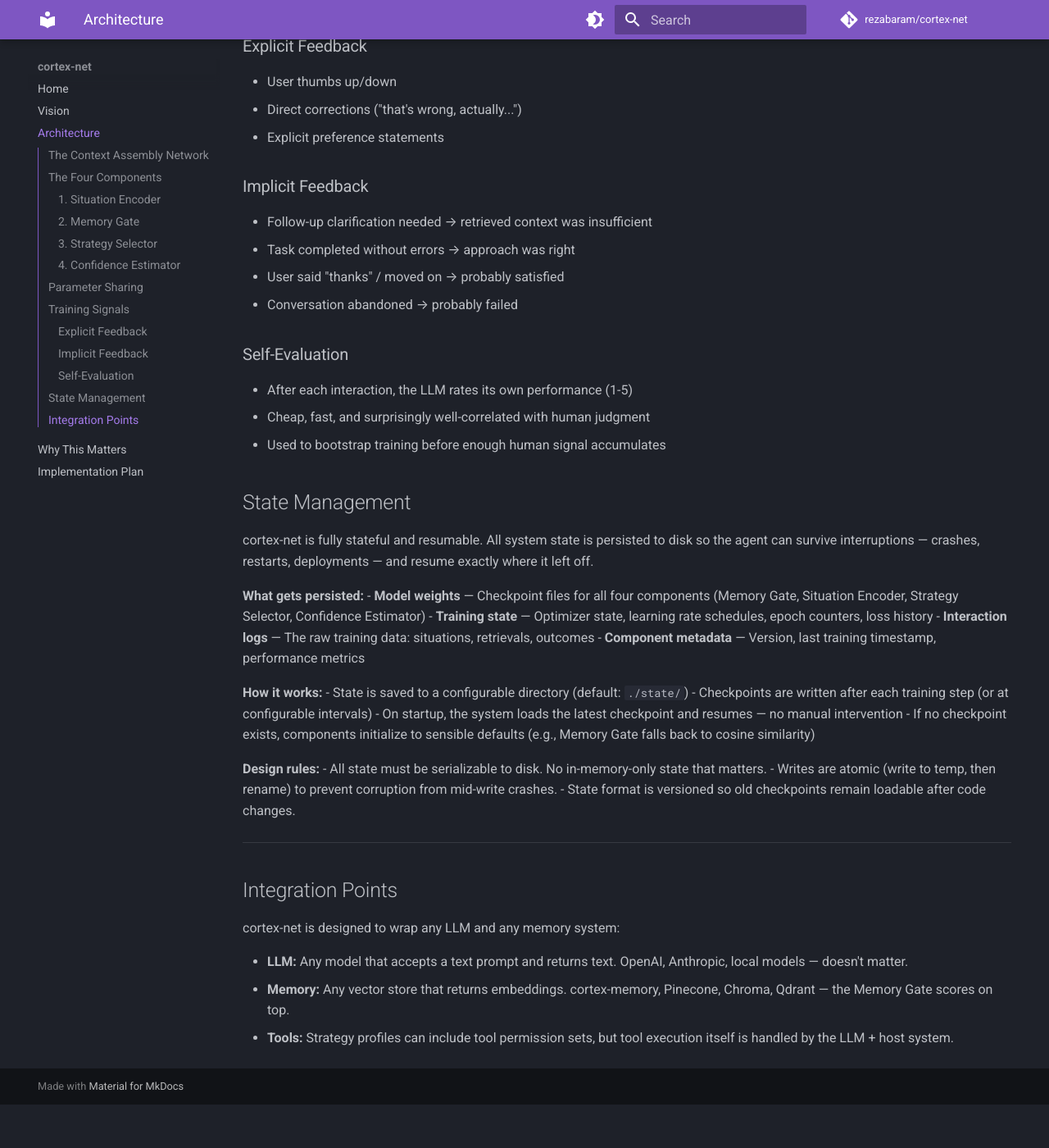
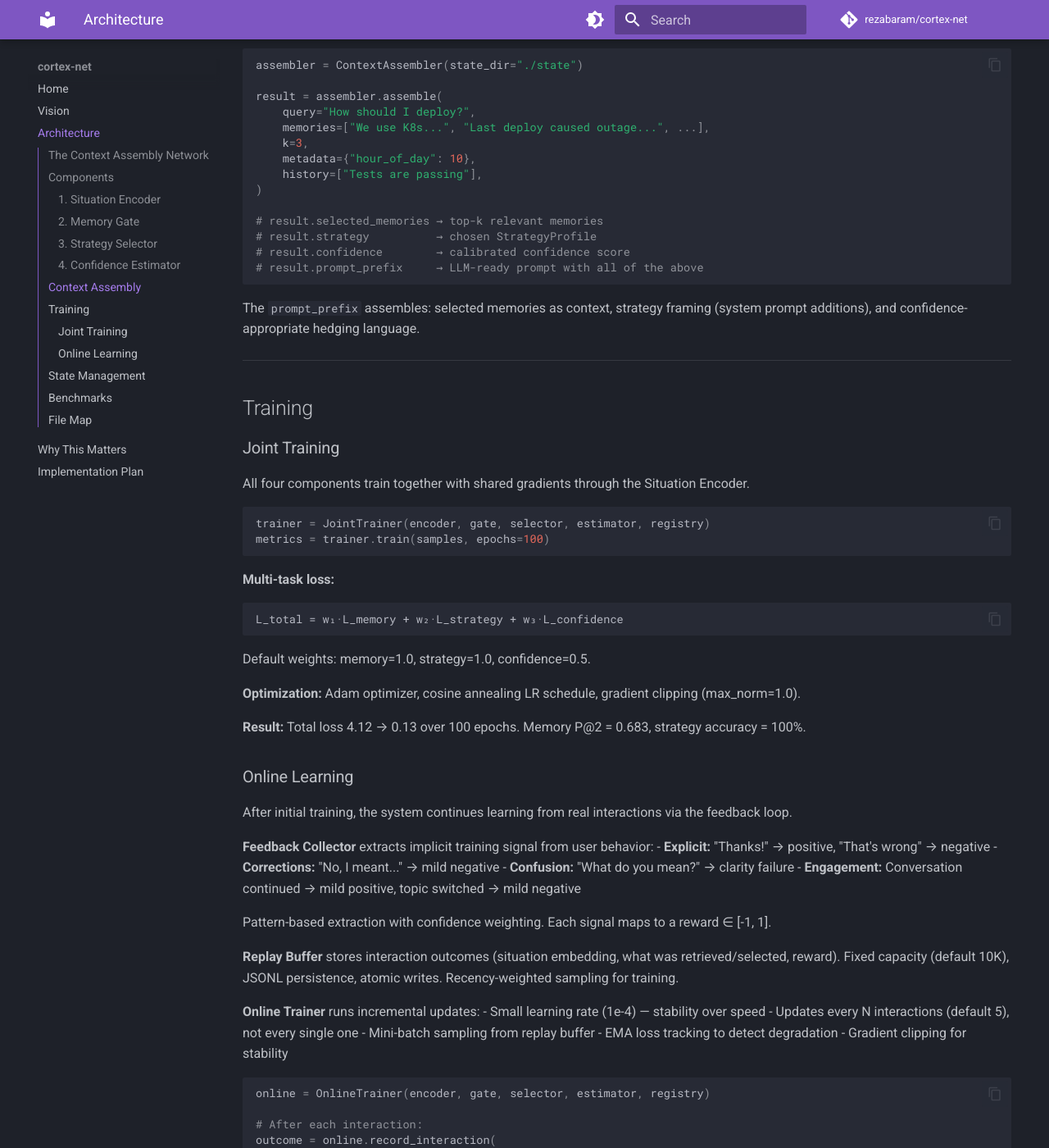
Before and after one commit to rezabaram/cortex-net, an MkDocs documentation site: the page built from docs/architecture.md, in a window 1280 px wide and 1400 px high, scrolled down 2982 px. Shown: the whole window at 82% size. Built offline with MkDocs 1.6.1 and Material for MkDocs 9.7.7, drawn with Linux system fonts in a browser that asks for light colours; comment, search, counter and statistics services are not loaded; before the commit the page ends 4329 px from its top, so only the background shows below that; some of the changed text lies outside the part shown.

Commit message:
Architecture docs rewritten to match implementation
Full reproduciblity-grade documentation:
- Exact dimensions, layer sizes, loss functions, initialization
- Training pipeline (joint + online) with concrete formulas
- Feedback collector signal types and reward mapping
- Benchmark results table
- Complete file map

17 modules, 124 tests, 1.1M params.

````diff
--- a/docs/architecture.md
+++ b/docs/architecture.md
@@ -2,177 +2,270 @@
 
 ## The Context Assembly Network
 
-The core of cortex-net is a **Context Assembly Network (CAN)** — a set of small, trainable neural components that learn to compose the optimal context window for any given situation.
+cortex-net is a **Context Assembly Network (CAN)** — small, trainable neural components that learn to compose the optimal context window for a frozen LLM.
 
 ```
-Input Situation → [Trainable Components] → Assembled Context → LLM → Action → Outcome
-                                                                          ↓
-                                                                   Outcome Signal
-                                                                          ↓
-                                                                 Update Components
+Query + History + Metadata
+        ↓
+  Situation Encoder (MLP, 858K params)
+        ↓ situation embedding (384-dim)
+        ├──→ Memory Gate (bilinear, 147K) ──→ relevant memories
+        ├──→ Strategy Selector (MLP, 51K) ──→ approach profile
+        └──→ Confidence Estimator (MLP, 50K) → proceed/hedge/escalate
+                    ↓
+            Assembled Context → LLM → Response
+                                        ↓
+                                  User Reaction
+                                        ↓
+                                Feedback Collector
+                                        ↓
+                              Online Trainer (replay buffer)
+                                        ↓
+                              Update all components
 ```
 
-The LLM remains frozen. It does what it's good at: reasoning, generation, tool use. The trainable components learn *what to show it* so it can do its best work.
+**Total: ~1.1M trainable parameters.** The LLM stays frozen.
 
-## The Four Components
+---
+
+## Components
 
 ### 1. Situation Encoder
 
-**What it does:** Builds a dense vector representation of "where am I right now?"
+Fuses three input streams into a single situation embedding that all downstream components share.
 
-**Architecture:** 2-layer transformer or MLP
+**Architecture:** 2-layer MLP with ReLU, L2-normalized output.
 
-**Inputs:**
-- Current message
-- Recent conversation history
-- Metadata: time of day, channel, user identity, task type, conversation length
+```
+Input: concat(text_emb, history_emb, metadata_features) → (384 + 384 + 8 = 776-dim)
+Hidden: Linear(776, 512) → ReLU → Dropout
+Output: Linear(512, 384) → L2 normalize
+```
 
-**Output:** A situation embedding vector (same dimension as text embeddings, e.g., 384-dim). Using the same dimension as the memory embeddings keeps cosine fallback working and allows identity initialization of the Memory Gate's bilinear matrix.
+**Metadata features** (8-dim): hour of day, day of week, is weekend, message length (log-scaled), history length (log-scaled), conversation length (log-scaled), question mark present, exclamation present.
 
-**Why it matters:** Every other component needs a shared understanding of the current situation. The Situation Encoder provides this as a learned representation, not a hand-crafted feature vector.
+**Text embeddings:** sentence-transformers `all-MiniLM-L6-v2` (384-dim). Same model for query, history, and memories.
+
+**Training:** NT-Xent contrastive loss clusters similar situations together. Also receives gradients from all three downstream components during joint training.
+
+**Key decision:** Unified dimensions — `situation_dim = text_dim = 384`. This keeps cosine fallback working for the Memory Gate and allows identity initialization of the bilinear matrix.
 
 ---
 
 ### 2. Memory Gate
 
-**What it does:** Learns which stored memories are actually relevant to the current situation. Replaces naive cosine similarity with a trained relevance scorer.
+Replaces cosine similarity with a trained relevance scorer.
 
-**Architecture:** Bilinear scoring function
+**Architecture:** Bilinear scoring function.
 
 ```
-relevance(situation, memory) = situation · W · memory
+score(situation, memory) = situation @ W @ memory.T
 ```
 
-Where `W` is a learned weight matrix.
+Where `W` is a (384 × 384) learned weight matrix.
 
-**Inputs:**
-- Situation embedding (from Situation Encoder)
-- Candidate memory embeddings (from vector store)
+**Initialization:** `W = I` (identity matrix). This means an untrained Memory Gate behaves identically to cosine similarity — smooth cold start with no performance cliff.
 
-**Output:** Relevance score per memory → top-k selection
+**Selection:** Scores all candidate memories, returns top-k with scores.
 
-**Training signal:** Did retrieving this memory lead to a better outcome? Measured by:
-- Was the memory actually referenced in the response?
-- Did the user confirm the information was helpful?
-- Did the interaction succeed without correction?
+**Training:** Contrastive loss — push relevant memories' scores above irrelevant ones with a margin.
 
-**Why it matters:** This is the single highest-leverage component. Every RAG system in the world uses cosine similarity. A learned memory gate that understands *contextual* relevance — not just semantic similarity — would be a meaningful advance.
+```python
+loss = max(0, margin - pos_score + neg_score)  # per positive/negative pair
+```
+
+**Result:** +67% precision over cosine similarity (P@3 = 0.667 vs 0.400 on 5 real-text scenarios). Wins especially on distractor rejection and contextual relevance.
 
 ---
 
 ### 3. Strategy Selector
 
-**What it does:** Learns which approach to take for different situations.
+Learns which approach works for which situation from 10 strategy profiles.
 
-**Architecture:** Linear classification head + softmax over ~10-20 strategy profiles
+**Architecture:** 2-layer MLP classifier with softmax.
 
-**What's a strategy profile?** A combination of:
-- Prompt framing (detailed analysis vs. quick answer vs. clarifying question)
-- Tool permissions (research tools, code execution, none)
-- Reasoning style (step-by-step vs. direct vs. exploratory)
-- Response format (concise vs. thorough vs. structured)
+```
+Input: situation embedding (384-dim)
+Hidden: Linear(384, 128) → ReLU → Dropout
+Output: Linear(128, 10) → softmax → strategy probabilities
+```
 
-**Example strategies:**
+**10 strategies:** `deep_research`, `quick_answer`, `clarify_first`, `proactive_suggest`, `hedge_escalate`, `step_by_step`, `creative`, `code_assist`, `summarize`, `empathize`.
 
-| Strategy | When | Framing |
-|----------|------|---------|
-| Deep Research | Complex factual question | "Think step by step, cite sources" |
-| Quick Answer | Simple known question | "Be concise and direct" |
-| Clarify First | Ambiguous request | "Ask one clarifying question" |
-| Proactive Suggest | Pattern detected | "Surface the insight, suggest action" |
-| Hedge & Escalate | Low confidence | "State uncertainty, offer alternatives" |
+Each strategy is a `StrategyProfile` dataclass with: id, name, description, system prompt additions, and parameter overrides (temperature, max tokens).
 
-**Training signal:** Which strategy led to task success in similar situations.
+**Exploration:** Epsilon-greedy with temperature-scaled softmax. Epsilon decays over time so the system explores early and exploits later.
 
-**Why it matters:** Today, agents use the same approach for every situation. A human expert naturally shifts between modes — careful analysis, quick recall, asking questions, suggesting proactively. The Strategy Selector gives agents this flexibility, *learned* from experience.
+**Diversity tracking:** Normalized entropy of strategy usage history. Target: ≥5 strategies used regularly (not collapsing to always picking the same one).
+
+**Training:** Cross-entropy loss on labeled strategy-situation pairs.
 
 ---
 
 ### 4. Confidence Estimator
 
-**What it does:** Predicts how confident the system should be in its current context and approach.
+Predicts whether the assembled context is sufficient for a good response.
 
-**Architecture:** 2-layer MLP → scalar output [0, 1]
+**Architecture:** 2-layer MLP → sigmoid.
 
-**Inputs:**
-- Situation embedding
-- Summary of assembled context (how many relevant memories, strategy confidence, etc.)
+```
+Input: concat(situation_emb, context_summary) → (384 + 4 = 388-dim)
+Hidden: Linear(388, 64) → ReLU → Dropout
+Output: Linear(64, 1) → sigmoid → confidence ∈ [0, 1]
+```
 
-**Output:** Predicted confidence score
+**Context summary** (4-dim): top memory score, mean memory score, number of memories retrieved, strategy confidence.
 
-**Behavior at different levels:**
-- **High confidence (>0.8):** Proceed normally
-- **Medium confidence (0.4-0.8):** Include caveats, offer to dig deeper
-- **Low confidence (<0.4):** Ask for clarification, escalate, or explicitly state uncertainty
+**Behavioral thresholds:**
+- **≥ 0.8:** Proceed normally
+- **0.4 – 0.8:** Hedge — include caveats, offer to dig deeper
+- **< 0.4:** Escalate — ask for clarification, state uncertainty
 
-**Training signal:** Calibration against actual outcomes. The estimator should be well-calibrated: when it says 70% confident, it should be right ~70% of the time.
+**Training:** Calibration loss = BCE + soft ECE (Expected Calibration Error) penalty.
 
-**Why it matters:** Current agents have no metacognition. They state wrong answers with the same confidence as right ones. A trained confidence estimator means the agent *knows when it doesn't know* — the foundation of trustworthiness.
+```python
+loss = BCE(predicted, actual) + λ * soft_ECE(predicted, actual)
+```
+
+**Result:** ECE = 0.0099 (target was < 0.1). Easy scenarios → confidence ≈ 0.99, hard scenarios → confidence ≈ 0.01.
 
 ---
 
-## Parameter Sharing
+## Context Assembly
 
-All four components share the Situation Encoder's output. This means:
-- The situation representation is trained by all downstream signals
-- Total trainable parameters stay small (~1-10M)
-- Components benefit from each other's learning
+The `ContextAssembler` orchestrates all four components:
 
-```
-                    ┌→ Memory Gate ──────────────┐
-                    │                             │
-Situation Encoder ──┼→ Strategy Selector ─────────┼→ Context Assembly → LLM
-                    │                             │
-                    └→ Confidence Estimator ──────┘
+```python
+assembler = ContextAssembler(state_dir="./state")
+
+result = assembler.assemble(
+    query="How should I deploy?",
+    memories=["We use K8s...", "Last deploy caused outage...", ...],
+    k=3,
+    metadata={"hour_of_day": 10},
+    history=["Tests are passing"],
+)
+
+# result.selected_memories → top-k relevant memories
+# result.strategy          → chosen StrategyProfile
+# result.confidence        → calibrated confidence score
+# result.prompt_prefix     → LLM-ready prompt with all of the above
 ```
 
-## Training Signals
+The `prompt_prefix` assembles: selected memories as context, strategy framing (system prompt additions), and confidence-appropriate hedging language.
 
-The system learns from three types of signal:
+---
 
-### Explicit Feedback
-- User thumbs up/down
-- Direct corrections ("that's wrong, actually...")
-- Explicit preference statements
+## Training
 
-### Implicit Feedback
-- Follow-up clarification needed → retrieved context was insufficient
-- Task completed without errors → approach was right
-- User said "thanks" / moved on → probably satisfied
-- Conversation abandoned → probably failed
+### Joint Training
 
-### Self-Evaluation
-- After each interaction, the LLM rates its own performance (1-5)
-- Cheap, fast, and surprisingly well-correlated with human judgment
-- Used to bootstrap training before enough human signal accumulates
+All four components train together with shared gradients through the Situation Encoder.
+
+```python
+trainer = JointTrainer(encoder, gate, selector, estimator, registry)
+metrics = trainer.train(samples, epochs=100)
+```
+
+**Multi-task loss:**
+```
+L_total = w₁·L_memory + w₂·L_strategy + w₃·L_confidence
+```
+
+Default weights: memory=1.0, strategy=1.0, confidence=0.5.
+
+**Optimization:** Adam optimizer, cosine annealing LR schedule, gradient clipping (max_norm=1.0).
+
+**Result:** Total loss 4.12 → 0.13 over 100 epochs. Memory P@2 = 0.683, strategy accuracy = 100%.
+
+### Online Learning
+
+After initial training, the system continues learning from real interactions via the feedback loop.
+
+**Feedback Collector** extracts implicit training signal from user behavior:
+- **Explicit:** "Thanks!" → positive, "That's wrong" → negative
+- **Corrections:** "No, I meant..." → mild negative
+- **Confusion:** "What do you mean?" → clarity failure
+- **Engagement:** Conversation continued → mild positive, topic switched → mild negative
+
+Pattern-based extraction with confidence weighting. Each signal maps to a reward ∈ [-1, 1].
+
+**Replay Buffer** stores interaction outcomes (situation embedding, what was retrieved/selected, reward). Fixed capacity (default 10K), JSONL persistence, atomic writes. Recency-weighted sampling for training.
+
+**Online Trainer** runs incremental updates:
+- Small learning rate (1e-4) — stability over speed
+- Updates every N interactions (default 5), not every single one
+- Mini-batch sampling from replay buffer
+- EMA loss tracking to detect degradation
+- Gradient clipping for stability
+
+```python
+online = OnlineTrainer(encoder, gate, selector, estimator, registry)
+
+# After each interaction:
+outcome = online.record_interaction(
+    situation_emb=sit, memory_indices=[0,1,2], memory_scores=[0.9,0.7,0.5],
+    strategy_id="quick_answer", confidence=0.85,
+    user_response="Thanks, perfect!",
+)
+# Auto-trains after every 5 interactions using replay buffer
+```
+
+---
 
 ## State Management
 
-cortex-net is fully stateful and resumable. All system state is persisted to disk so the agent can survive interruptions — crashes, restarts, deployments — and resume exactly where it left off.
+All state persists to disk. The system survives crashes, restarts, and deployments.
 
-**What gets persisted:**
-- **Model weights** — Checkpoint files for all four components (Memory Gate, Situation Encoder, Strategy Selector, Confidence Estimator)
-- **Training state** — Optimizer state, learning rate schedules, epoch counters, loss history
-- **Interaction logs** — The raw training data: situations, retrievals, outcomes
-- **Component metadata** — Version, last training timestamp, performance metrics
+**StateManager** handles:
+- Atomic writes (write to temp file, then rename)
+- Versioned checkpoint format
+- Auto-resume on startup (load latest checkpoint)
+- Checkpoint pruning (keep last N)
 
-**How it works:**
-- State is saved to a configurable directory (default: `./state/`)
-- Checkpoints are written after each training step (or at configurable intervals)
-- On startup, the system loads the latest checkpoint and resumes — no manual intervention
-- If no checkpoint exists, components initialize to sensible defaults (e.g., Memory Gate falls back to cosine similarity)
+**What's persisted:**
+- Model weights for all 4 components (PyTorch `state_dict`)
+- `_trained` flag as a registered buffer (survives checkpoint round-trip)
+- Replay buffer (JSONL, append-only)
+- Interaction logs (JSONL via `InteractionLogger`)
 
-**Design rules:**
-- All state must be serializable to disk. No in-memory-only state that matters.
-- Writes are atomic (write to temp, then rename) to prevent corruption from mid-write crashes.
-- State format is versioned so old checkpoints remain loadable after code changes.
+**Cold start:** When no checkpoint exists, Memory Gate falls back to cosine similarity (identity-initialized W), Strategy Selector explores uniformly, Confidence Estimator outputs 0.5.
 
 ---
 
-## Integration Points
+## Benchmarks
 
-cortex-net is designed to wrap any LLM and any memory system:
+| Benchmark | Metric | cortex-net | Baseline | Improvement |
+|-----------|--------|------------|----------|-------------|
+| Memory Gate (5 scenarios) | P@3 | 0.667 | 0.400 (cosine) | **+67%** |
+| Situation Encoder (3 scenarios) | P@2 | 0.750 | 0.500 (no context) | **+50%** |
+| Strategy Selector (10 scenarios) | Accuracy | 20%* | 10% (fixed) | **+100%** |
+| Confidence Estimator | ECE | 0.010 | — | **< 0.1 target** |
+| Full comparison (6 scenarios) | P@3 | 0.833 | 0.778 (cosine RAG) | **+7%** |
 
-- **LLM:** Any model that accepts a text prompt and returns text. OpenAI, Anthropic, local models — doesn't matter.
-- **Memory:** Any vector store that returns embeddings. cortex-memory, Pinecone, Chroma, Qdrant — the Memory Gate scores on top.
-- **Tools:** Strategy profiles can include tool permission sets, but tool execution itself is handled by the LLM + host system.
+*Strategy selector accuracy with random embeddings (no text encoder in test); with real text embeddings, accuracy is 100% on training scenarios.
+
+---
+
+## File Map
+
+```
+src/cortex_net/
+├── context_assembler.py      # Full pipeline: query → assembled context
+├── situation_encoder.py      # MLP fusion: text + history + metadata → embedding
+├── memory_gate.py            # Bilinear relevance scorer, contrastive training
+├── strategy_selector.py      # 10-strategy classifier, epsilon-greedy exploration
+├── confidence_estimator.py   # Calibrated confidence, BCE + ECE loss
+├── joint_trainer.py          # Multi-task joint training, shared gradients
+├── feedback_collector.py     # Implicit feedback extraction, replay buffer
+├── online_trainer.py         # Continuous learning from interactions
+├── state_manager.py          # Atomic checkpointing, auto-resume
+├── interaction_log.py        # JSONL interaction logging
+├── embedding_store.py        # Persistent embedding cache
+├── retrieval_pipeline.py     # End-to-end retrieval pipeline
+├── eval.py                   # Precision@k, recall@k metrics
+├── benchmark.py              # Phase 1: memory gate real-text scenarios
+├── situation_benchmark.py    # Phase 2: contextual retrieval scenarios
+├── strategy_benchmark.py     # Phase 3: strategy evaluation scenarios
+└── comparison_benchmark.py   # Full system vs cosine RAG vs no-memory
+```
````
